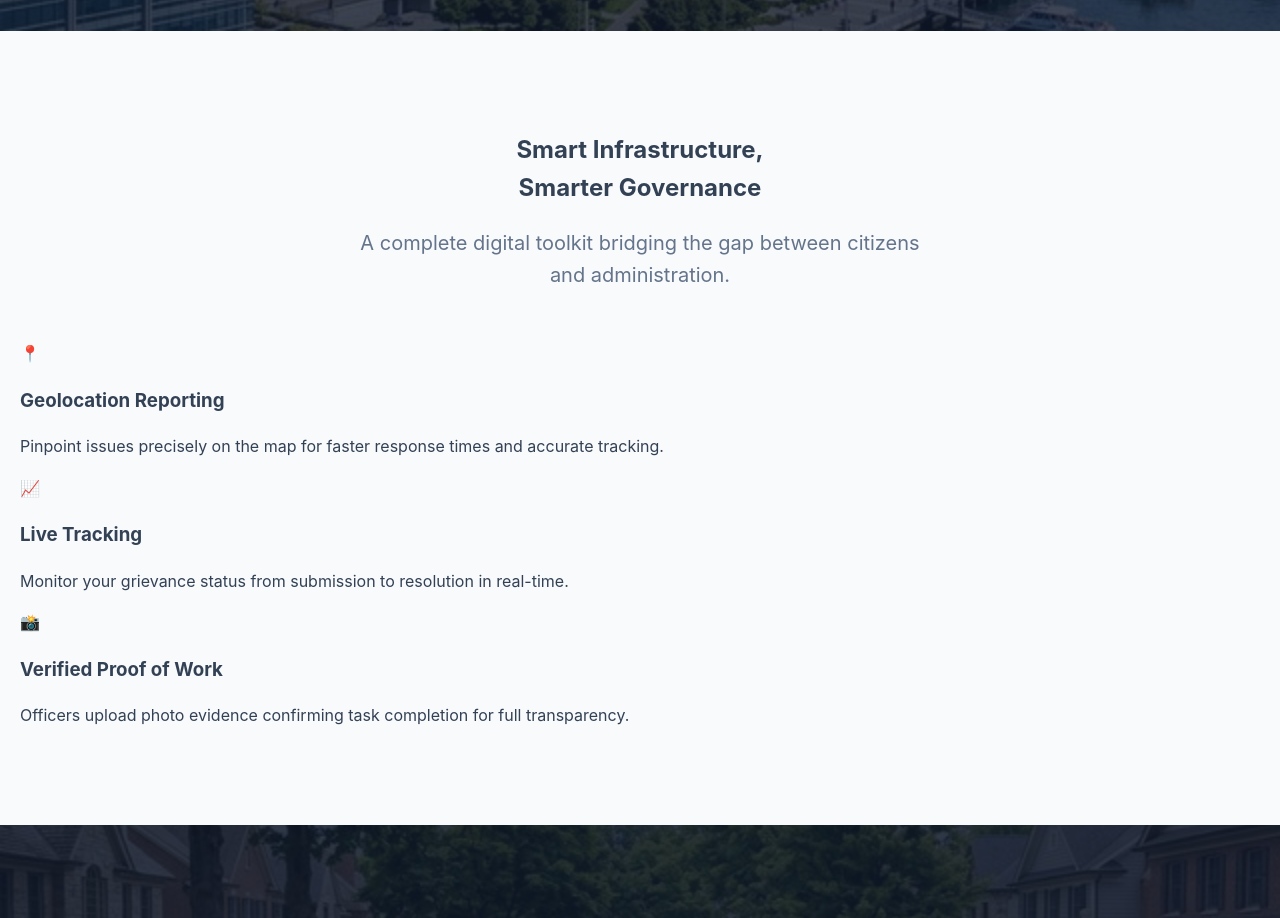
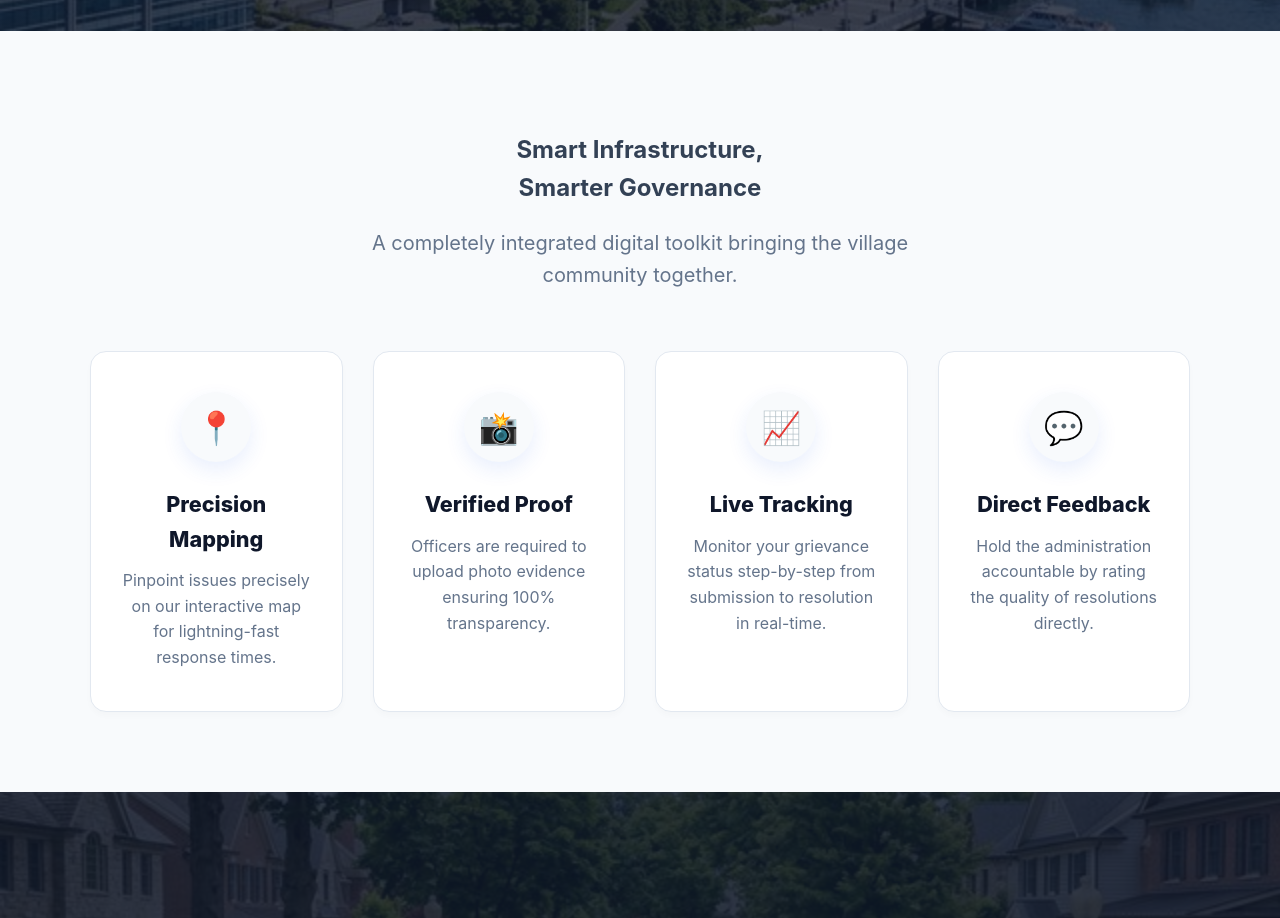
Before and after one commit to badrinath-sde/village-grievance-system, a React app in the folder frontend/: page / in a window 1280 px wide. Shown: the part 740-1658 px from the top of the page. Built offline with nearby package versions, Linux system fonts and the light colour scheme; no server answers; the HTML template or start-up script is replaced by a standard one.

Commit message:
UI updates and Auth Updates v6.0

```diff
--- a/frontend/src/pages/Home.jsx
+++ b/frontend/src/pages/Home.jsx
@@ -21,25 +21,30 @@ const Home = () => {
 
             {/* Features Section */}
             <section className="features-modern" id="features">
-                <div className="features-header" style={{ textAlign: 'center', marginBottom: '50px' }}>
+                <div className="features-header" style={{ textAlign: 'center', marginBottom: '60px' }}>
                     <h2 className="section-title">Smart Infrastructure, <br/><span>Smarter Governance</span></h2>
-                    <p className="hero-subtitle" style={{ color: '#64748B', maxWidth: '600px', margin: '0 auto' }}>A complete digital toolkit bridging the gap between citizens and administration.</p>
+                    <p className="hero-subtitle" style={{ color: '#64748B', maxWidth: '600px', margin: '0 auto' }}>A completely integrated digital toolkit bringing the village community together.</p>
                 </div>
-                <div className="features-grid-modern">
-                    <div className="feature-card-modern">
-                        <span className="feature-card-icon">📍</span>
-                        <h3>Geolocation Reporting</h3>
-                        <p>Pinpoint issues precisely on the map for faster response times and accurate tracking.</p>
+                <div className="features-symmetrical-grid">
+                    <div className="feature-symm-card">
+                        <div className="icon-ring">📍</div>
+                        <h3>Precision Mapping</h3>
+                        <p>Pinpoint issues precisely on our interactive map for lightning-fast response times.</p>
                     </div>
-                    <div className="feature-card-modern">
-                        <span className="feature-card-icon">📈</span>
+                    <div className="feature-symm-card">
+                        <div className="icon-ring">📸</div>
+                        <h3>Verified Proof</h3>
+                        <p>Officers are required to upload photo evidence ensuring 100% transparency.</p>
+                    </div>
+                    <div className="feature-symm-card">
+                        <div className="icon-ring">📈</div>
                         <h3>Live Tracking</h3>
-                        <p>Monitor your grievance status from submission to resolution in real-time.</p>
+                        <p>Monitor your grievance status step-by-step from submission to resolution in real-time.</p>
                     </div>
-                    <div className="feature-card-modern">
-                        <span className="feature-card-icon">📸</span>
-                        <h3>Verified Proof of Work</h3>
-                        <p>Officers upload photo evidence confirming task completion for full transparency.</p>
+                    <div className="feature-symm-card">
+                        <div className="icon-ring">💬</div>
+                        <h3>Direct Feedback</h3>
+                        <p>Hold the administration accountable by rating the quality of resolutions directly.</p>
                     </div>
                 </div>
             </section>
```
